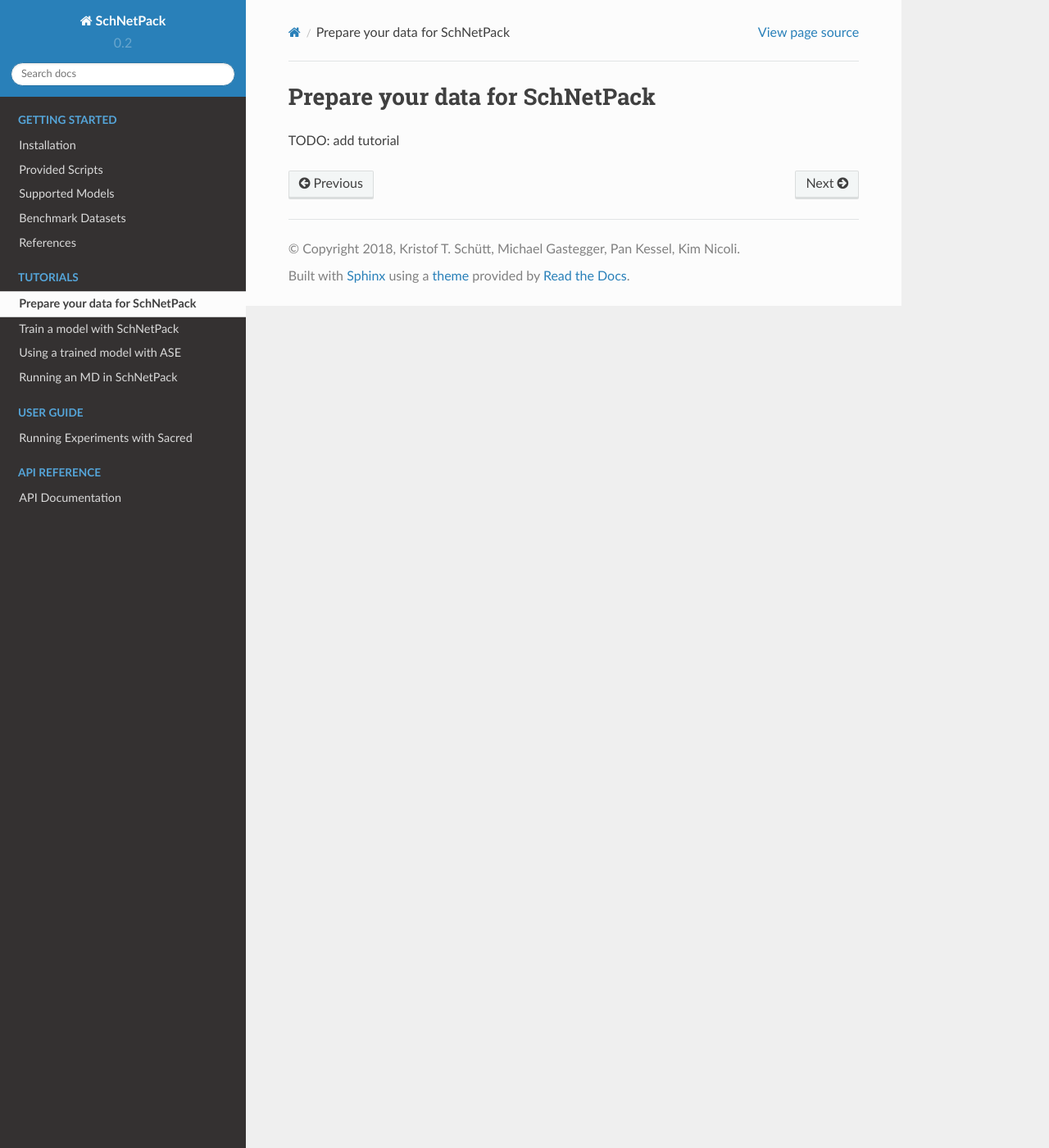
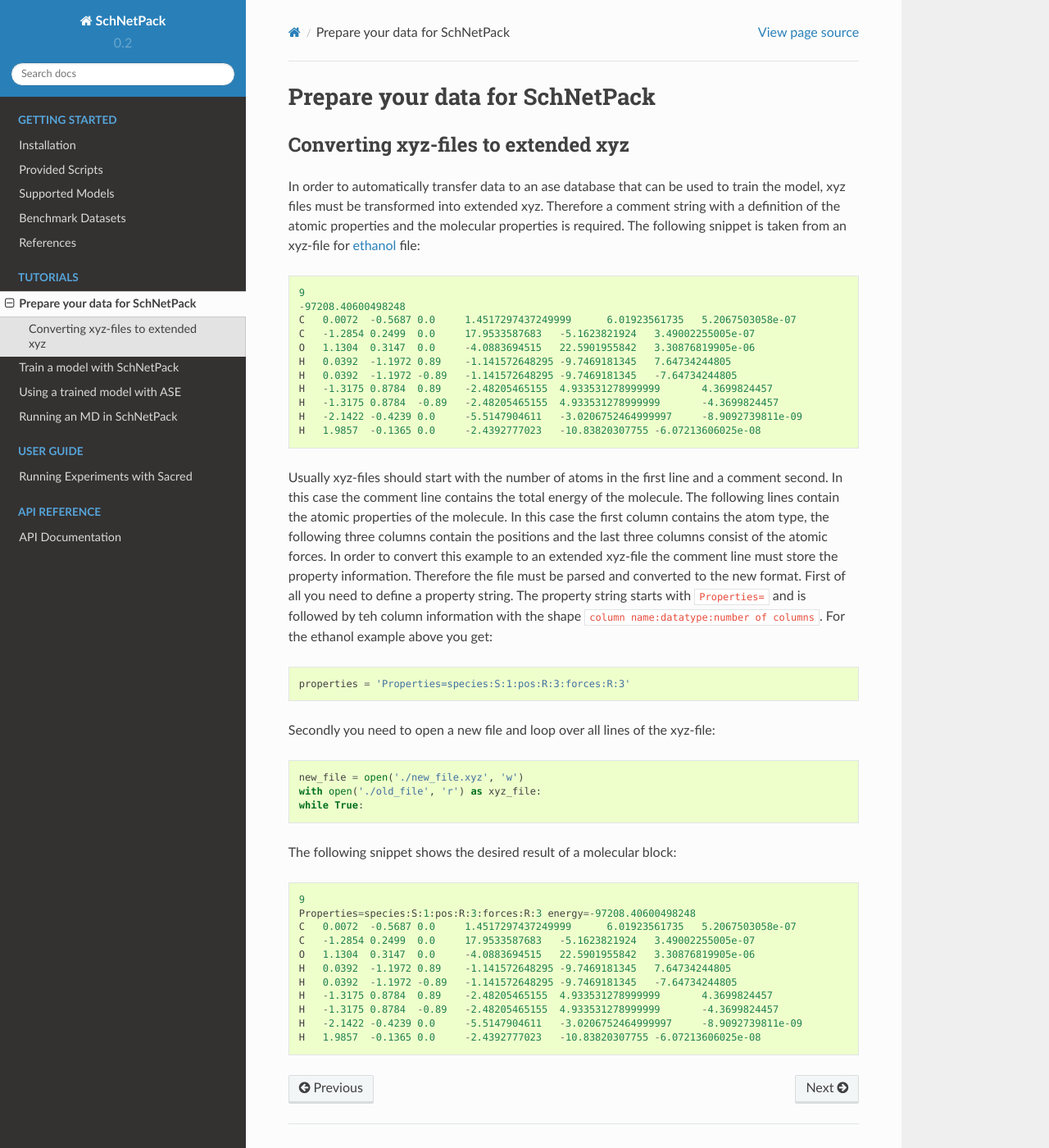
Before and after one commit to atomistic-machine-learning/schnetpack, a Sphinx documentation site: the page built from docs/tutorials/preparedata.rst, in a window 1280 px wide and 1400 px high. Shown: the whole window at 82% size. Built offline with Sphinx 7.4.7 and the Read the Docs theme 2.0.0, drawn with Linux system fonts in a browser that asks for light colours.

Commit message:
temporary commit

```diff
--- a/docs/tutorials/preparedata.rst
+++ b/docs/tutorials/preparedata.rst
@@ -1,4 +1,59 @@
 Prepare your data for SchNetPack
 ================================
 
-TODO: add tutorial
+Converting xyz-files to extended xyz
+------------------------------------
+
+In order to automatically transfer data to an ase database that can be used
+to train the model, xyz files must be transformed into extended xyz. Therefore
+a comment string with a definition of the atomic properties and the molecular
+properties is required. The following snippet is taken from an xyz-file for
+`ethanol <http://quantum-machine.org/gdml/>`_ file::
+
+    9
+    -97208.40600498248
+    C	0.0072	-0.5687	0.0	1.4517297437249999	6.01923561735	5.2067503058e-07
+    C	-1.2854	0.2499	0.0	17.9533587683	-5.1623821924	3.49002255005e-07
+    O	1.1304	0.3147	0.0	-4.0883694515	22.5901955842	3.30876819905e-06
+    H	0.0392	-1.1972	0.89	-1.141572648295	-9.7469181345	7.64734244805
+    H	0.0392	-1.1972	-0.89	-1.141572648295	-9.7469181345	-7.64734244805
+    H	-1.3175	0.8784	0.89	-2.48205465155	4.933531278999999	4.3699824457
+    H	-1.3175	0.8784	-0.89	-2.48205465155	4.933531278999999	-4.3699824457
+    H	-2.1422	-0.4239	0.0	-5.5147904611	-3.0206752464999997	-8.9092739811e-09
+    H	1.9857	-0.1365	0.0	-2.4392777023	-10.83820307755	-6.07213606025e-08
+
+Usually xyz-files should start with the number of atoms in the first line and
+a comment second. In this case the comment line contains the total energy of
+the molecule. The following lines contain the atomic properties of the
+molecule. In this case the first column contains the atom type, the following
+three columns contain the positions and the last three columns consist of the
+atomic forces. In order to convert this example to an extended xyz-file the
+comment line must store the property information. Therefore the file must be
+parsed and converted to the new format. First of all you need to define a
+property string. The property string starts with ``Properties=`` and is
+followed by teh column information with the shape
+``column name:datatype:number of columns``. For the ethanol example above you
+get::
+
+    properties = 'Properties=species:S:1:pos:R:3:forces:R:3'
+
+Secondly you need to open a new file and loop over all lines of the xyz-file::
+
+    new_file = open('./new_file.xyz', 'w')
+    with open('./old_file', 'r') as xyz_file:
+    while True:
+
+
+The following snippet shows the desired result of a molecular block::
+
+    9
+    Properties=species:S:1:pos:R:3:forces:R:3 energy=-97208.40600498248
+    C	0.0072	-0.5687	0.0	1.4517297437249999	6.01923561735	5.2067503058e-07
+    C	-1.2854	0.2499	0.0	17.9533587683	-5.1623821924	3.49002255005e-07
+    O	1.1304	0.3147	0.0	-4.0883694515	22.5901955842	3.30876819905e-06
+    H	0.0392	-1.1972	0.89	-1.141572648295	-9.7469181345	7.64734244805
+    H	0.0392	-1.1972	-0.89	-1.141572648295	-9.7469181345	-7.64734244805
+    H	-1.3175	0.8784	0.89	-2.48205465155	4.933531278999999	4.3699824457
+    H	-1.3175	0.8784	-0.89	-2.48205465155	4.933531278999999	-4.3699824457
+    H	-2.1422	-0.4239	0.0	-5.5147904611	-3.0206752464999997	-8.9092739811e-09
+    H	1.9857	-0.1365	0.0	-2.4392777023	-10.83820307755	-6.07213606025e-08
```
Also changed, not shown: docs/guide/md.rst (+18 -18 lines), 4 other files.
